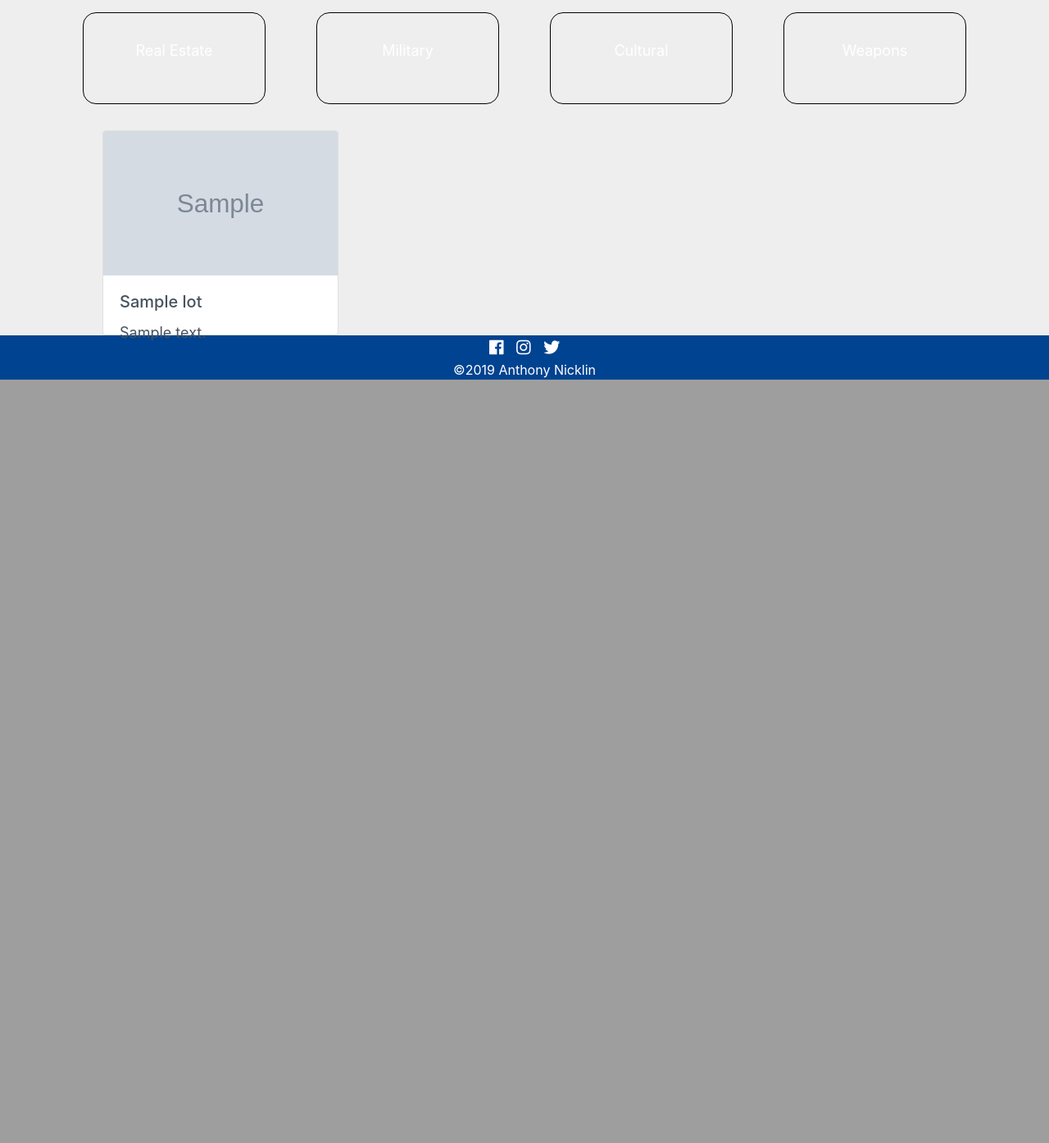
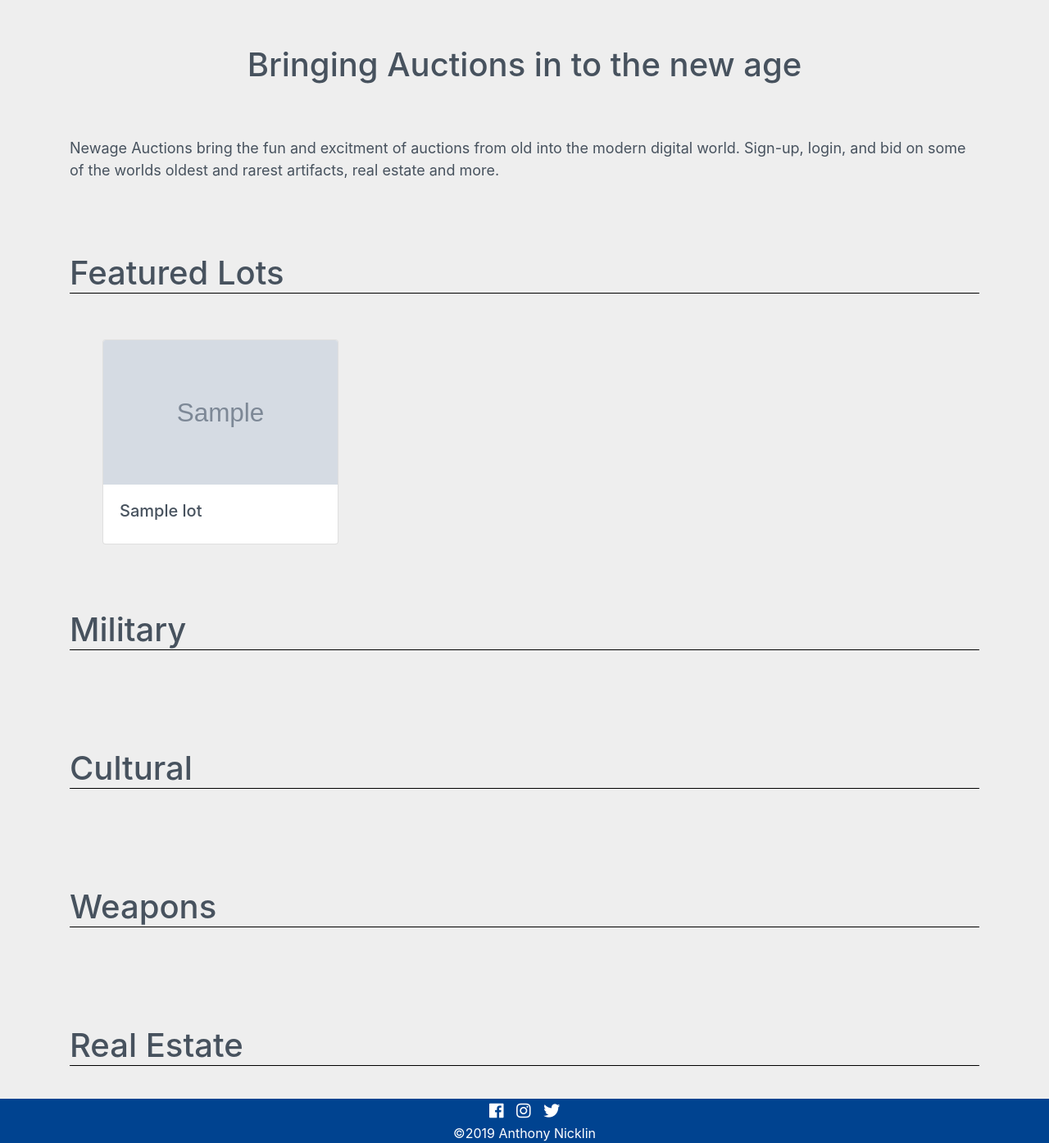
Before and after one commit to AnthonyNicklin/newage-auctions, a Django app: page / in a window 1280 px wide. Shown: the part 469-1863 px from the top of the page at 82% size. Before the commit the page ends 932 px from the top, so only its background shows below. Run offline with Django 3.2, Linux system fonts and the light colour scheme; tables that the repository leaves empty hold one stand-in row (values such as "Sample post"); grey boxes marked "Sample" are stand-in pictures; parts of the project's set-up code (start-up, migrations or seed data) failed here and were passed over; some libraries are stand-ins or nearby versions.

Commit message:
Styling improved

```diff
--- a/templates/index.html
+++ b/templates/index.html
@@ -6,67 +6,35 @@
 {% block content %}
 
 <div>
-    <img id ="landing-picture" src="{% static 'images/adventure-2528477.jpg' %}">
+    <img id="landing-picture" src="{% static 'images/analytics-3088958.jpg' %}">
 </div>
 
 <div class="container">
 
-    <!--Categories-->
-    <section id=categories>
-        <div class="row">
-
-            <div class="col-sm-12 col-md-6 col-lg-3">
-                <a href="{% url 'category' category='RLE' %}">
-                    <div class="category-box text-center">
-                        <p>Real Estate</p>
-                    </div>
-                </a>
-            </div>
-
-            <div class="col-sm-12 col-md-6 col-lg-3">
-                <a href="{% url 'category' category='MIL' %}">
-                    <div class="category-box text-center">
-                        <p>Military</p>
-                    </div>
-                </a>
-            </div>
-
-            <div class="col-sm-12 col-md-6 col-lg-3">
-                <a href="{% url 'category' category='CUL' %}">
-                    <div class="category-box text-center">
-                        <p>Cultural</p>
-                    </div>
-                </a>
-            </div>
-
-            <div class="col-sm-12 col-md-6 col-lg-3">
-                <a href="{% url 'category' category='WEA' %}">
-                    <div class="category-box text-center">
-                        <p>Weapons</p>
-                    </div>
-                </a>
-            </div>
-
-        </div>
-        <!--./row-->
+    <!--Landing Content-->
+    <section id="landing-content">
+        <h1 class="text-center mt-5 pt-2 pb-2">Bringing Auctions in to the new age</h1>
+        <p class="mt-5 mb-5 pt-2 pb-2">Newage Auctions bring the fun and excitment of auctions from old into the modern digital
+            world. Sign-up, login, and bid on some of the worlds oldest and rarest artifacts, real estate
+            and more.
+        </p>
     </section>
-    <!--End Categories-->
+    <!--End Landing Content-->
 
     <!--Featured Lots-->
-    <section id="featured-lots">
+    <section id="featured-lots mb-5">
+        <h1 id="page-heading">Featured Lots</h1>
         <div class="row">
 
             {% for lot in featured_lots %}
-            <dic class="col-sm-12 col-md-4">
+            <div class="col-sm-12 col-md-4">
                 <div class="card" style="width: 18rem;">
                     <img src="{{ MEDIA_URL }}{{ lot.image }}" class="card-img-top" alt="Lot Image">
                     <div class="card-body">
                         <a href="{% url 'lot' lot.pk %}"><h5 class="card-title">{{ lot.name }}</h5></a>
-                        <p class="card-text">{{ lot.description }}</p>
-                        <!-- <a href="#" class="btn btn-primary">Go somewhere</a> -->
                     </div>
                 </div>
-            </dic>
+            </div>
             {% endfor %}
 
         </div>
@@ -74,6 +42,90 @@
     </section>
     <!--End Featured Lots-->
 
+    <!--Military-->
+    <section id="featured-lots mb-5">
+        <h1 id="page-heading">Military</h1>
+        <div class="row">
+
+            {% for lot in military %}
+            <div class="col-sm-12 col-md-4">
+                <div class="card" style="width: 18rem;">
+                    <img src="{{ MEDIA_URL }}{{ lot.image }}" class="card-img-top" alt="Lot Image">
+                    <div class="card-body">
+                        <a href="{% url 'lot' lot.pk %}"><h5 class="card-title">{{ lot.name }}</h5></a>
+                    </div>
+                </div>
+            </div>
+            {% endfor %}
+
+        </div>
+        <!--./row-->
+    </section>
+    <!--End Military-->
+
+    <!--Cultural-->
+    <section id="featured-lots mb-5">
+        <h1 id="page-heading">Cultural</h1>
+        <div class="row">
+
+            {% for lot in cultural %}
+            <div class="col-sm-12 col-md-4">
+                <div class="card" style="width: 18rem;">
+                    <img src="{{ MEDIA_URL }}{{ lot.image }}" class="card-img-top" alt="Lot Image">
+                    <div class="card-body">
+                        <a href="{% url 'lot' lot.pk %}"><h5 class="card-title">{{ lot.name }}</h5></a>
+                    </div>
+                </div>
+            </div>
+            {% endfor %}
+
+        </div>
+        <!--./row-->
+    </section>
+    <!--End Cultural-->
+
+    <!--Weapons-->
+    <section id="featured-lots mb-5">
+        <h1 id="page-heading">Weapons</h1>
+        <div class="row">
+
+            {% for lot in weapons %}
+            <div class="col-sm-12 col-md-4">
+                <div class="card" style="width: 18rem;">
+                    <img src="{{ MEDIA_URL }}{{ lot.image }}" class="card-img-top" alt="Lot Image">
+                    <div class="card-body">
+                        <a href="{% url 'lot' lot.pk %}"><h5 class="card-title">{{ lot.name }}</h5></a>
+                    </div>
+                </div>
+            </div>
+            {% endfor %}
+
+        </div>
+        <!--./row-->
+    </section>
+    <!--End Weapons-->
+
+    <!--Real Estate-->
+    <section id="featured-lots mb-5">
+        <h1 id="page-heading">Real Estate</h1>
+        <div class="row">
+
+            {% for lot in real_estate %}
+            <div class="col-sm-12 col-md-4">
+                <div class="card" style="width: 18rem;">
+                    <img src="{{ MEDIA_URL }}{{ lot.image }}" class="card-img-top" alt="Lot Image">
+                    <div class="card-body">
+                        <a href="{% url 'lot' lot.pk %}"><h5 class="card-title">{{ lot.name }}</h5></a>
+                    </div>
+                </div>
+            </div>
+            {% endfor %}
+
+        </div>
+        <!--./row-->
+    </section>
+    <!--End Real Estate-->
+
 </div>
 <!--./container-->
 {% endblock %}
```
